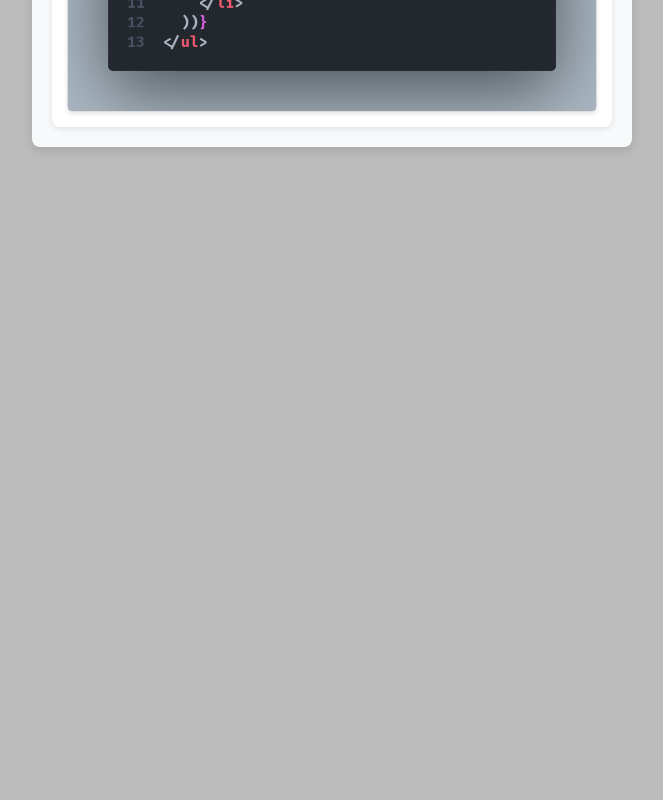
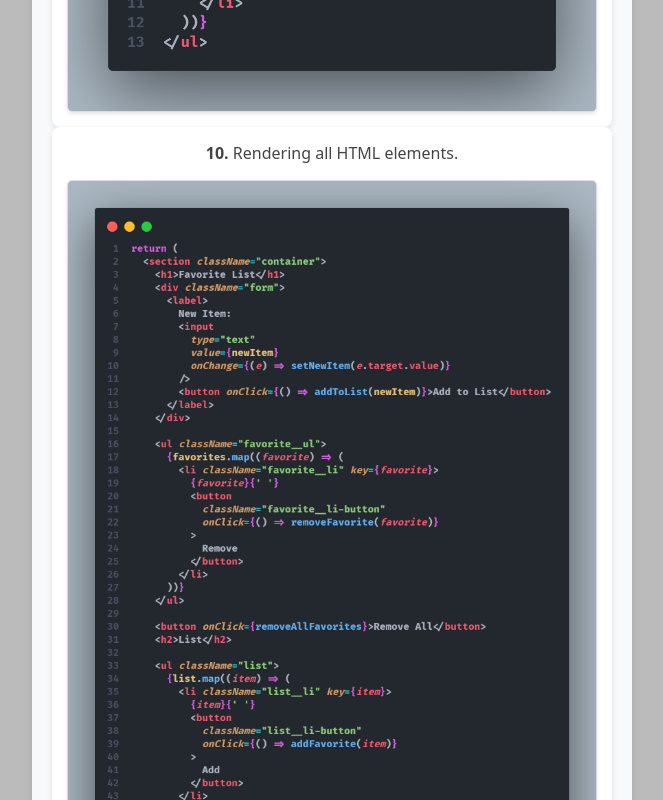
Before and after one commit to Espadv69/useState-Intermediate, a React (Vite) app in the folder DynamicFavorites/: page / in a window 1280 px wide. Shown: the part 3840-4640 px from the top of the page, without its empty margins (308-971 px from the left). Before the commit the page ends 4019 px from the top, so only its background shows below. Built offline with nearby package versions, Linux system fonts and the light colour scheme; the HTML template or start-up script is replaced by a standard one.

Commit message:
Add tenth step to Explanation component with rendering all HTML elements details

```diff
--- a/DynamicFavorites/src/components/Explanation/Explanation.jsx
+++ b/DynamicFavorites/src/components/Explanation/Explanation.jsx
@@ -68,6 +68,13 @@ const Explanation = () => {
           imgUrl="/images/renderList.png"
           imgAlt="Code snippet with list"
         />
+
+        <LiExplanation
+          stepNumber={10}
+          description="Rendering all HTML elements."
+          imgUrl="/images/htmlStructure.png"
+          imgAlt="Code snippet with all HTML elements"
+        />
       </ul>
     </section>
   )
```
